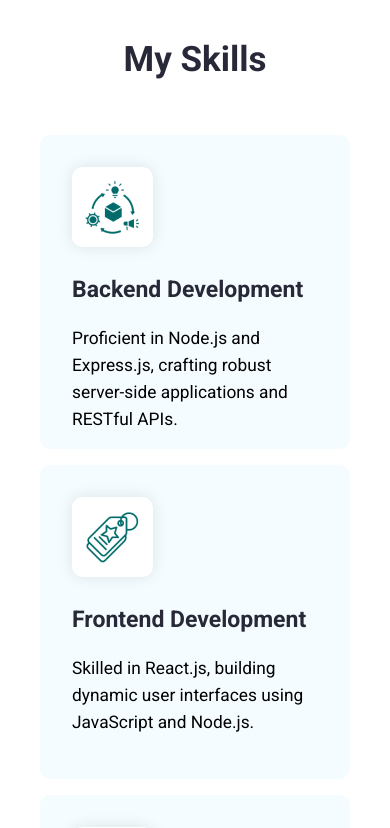
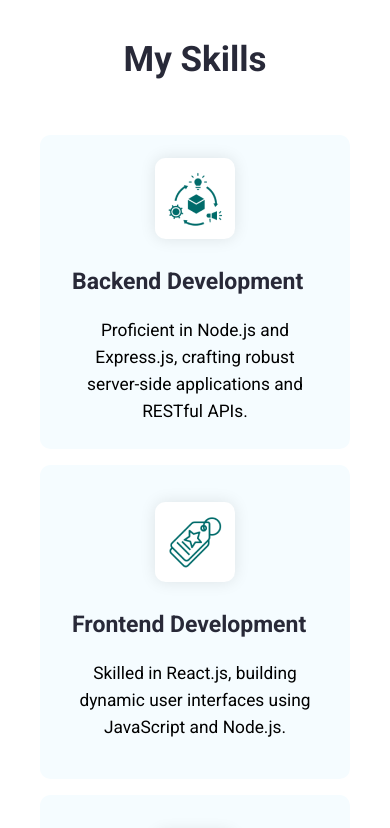
Before and after one commit to ayushydv100/portfolio, a React (Create React App) app: page / in a window 390 px wide. Shown: the part 2820-3648 px from the top of the page. Built offline with nearby package versions, Linux system fonts and the light colour scheme.

Commit message:
small fixes

```diff
--- a/src/App.css
+++ b/src/App.css
@@ -741,6 +741,14 @@ input[type="checkbox"] {
     text-align: center;
   }
 
+  .skills--section--card {
+    display: flex;
+    flex-direction: column;
+    align-items: center;
+    justify-content: center;
+    text-align: center;
+  }
+
   h1 {
     font-size: xx-large;
   }
```
